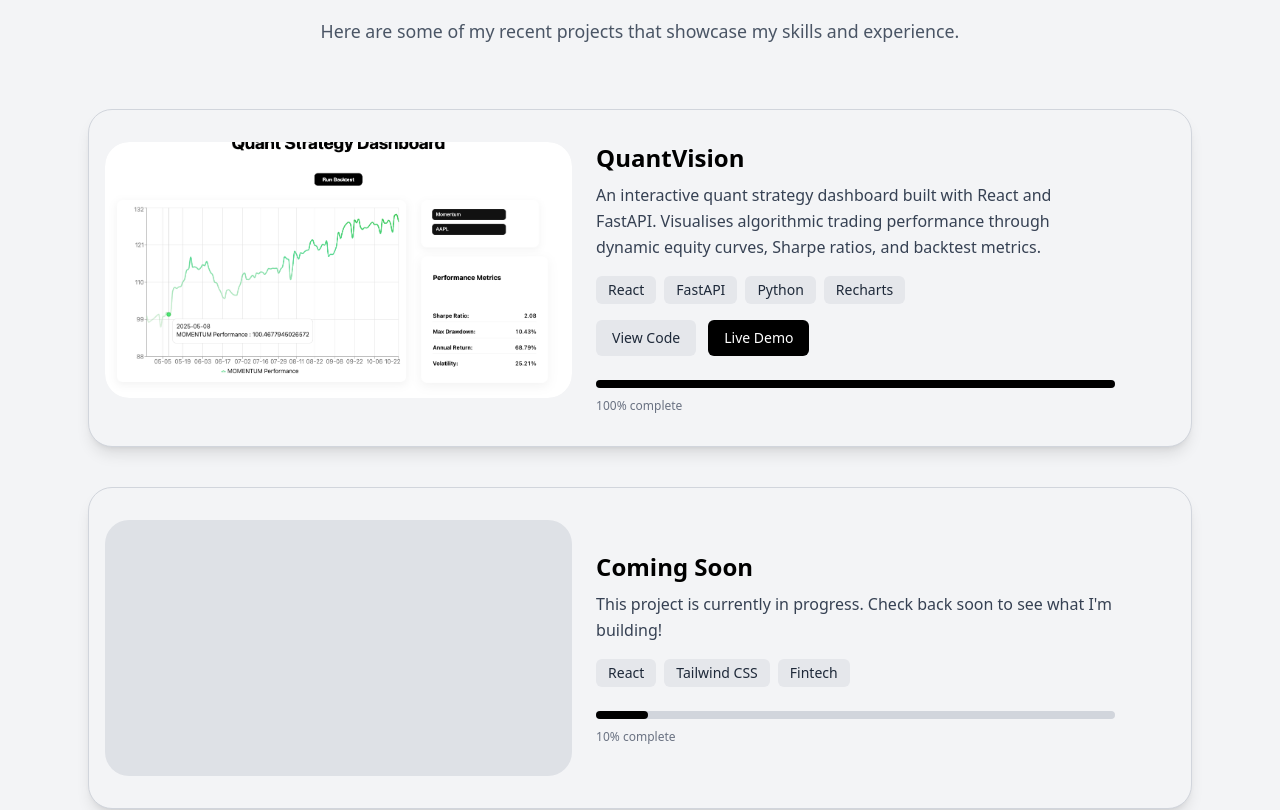
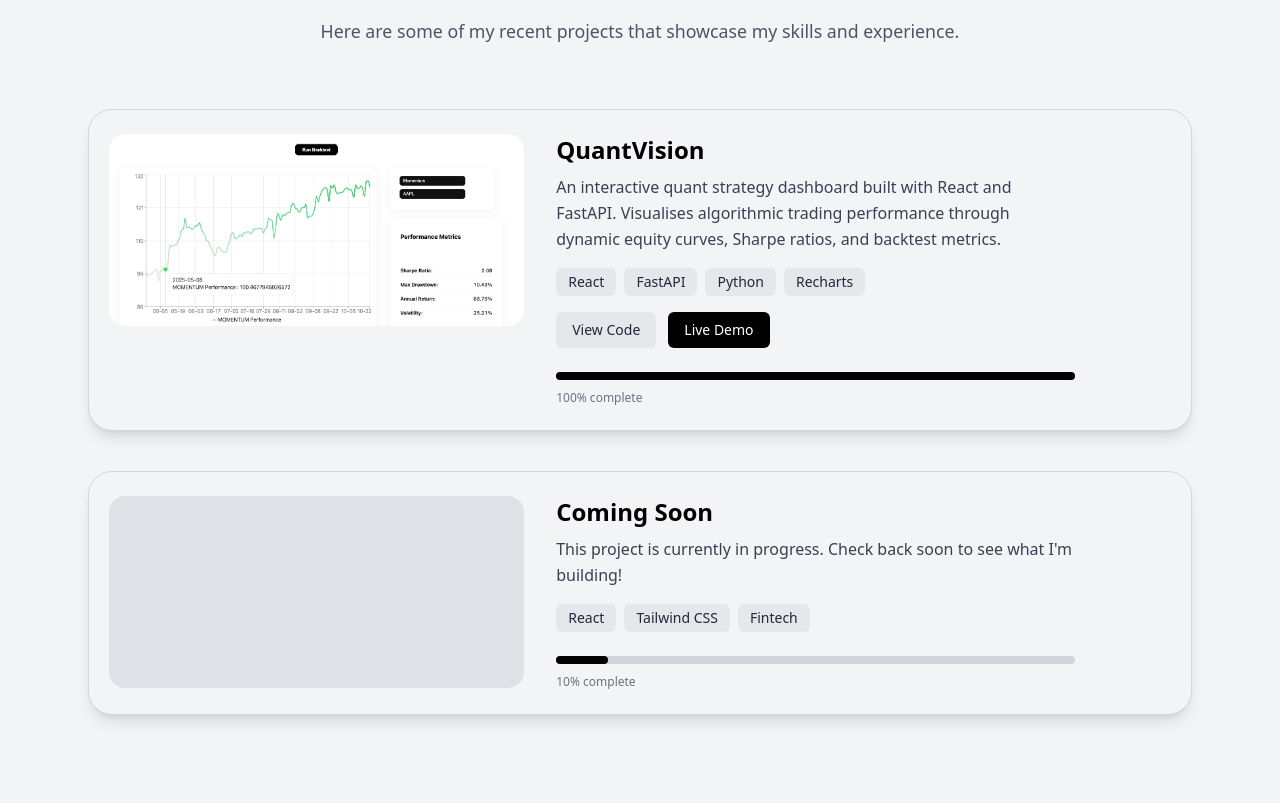
Before and after one commit to ksshubhan/portfolio-website, a React (Vite) app: page / in a window 1280 px wide. Shown: the part 2501-3311 px from the top of the page. Built offline with nearby package versions, Linux system fonts and the light colour scheme.

Commit message:
updating card design

```diff
--- a/src/Projects.jsx
+++ b/src/Projects.jsx
@@ -37,19 +37,23 @@ export default function Projects({ sectionRef }) {
           {projectData.map((project, index) => (
             <div
               key={index}
-              className="w-full max-w-7xl mx-auto bg-gray-100 dark:bg-gray-800 rounded-3xl shadow-lg p-8 flex flex-col md:flex-row gap-6 hover:scale-[1.01] border border-gray-300 dark:border-gray-600 transition-transform duration-300"
+              className="w-full max-w-[88rem] mx-auto bg-gray-100 dark:bg-gray-800
+                        text-white rounded-3xl shadow-lg px-8 py-6
+                        flex flex-col md:flex-row gap-8 transition-transform duration-300
+                        hover:scale-[1.01] border border-gray-300 dark:border-gray-600"
             >
               {project.image ? (
-                <div className="w-full md:w-[45%] h-60 lg:h-64 rounded-3xl overflow-hidden flex items-center justify-center -ml-2 md:-ml-4">
+                <div className="w-full md:w-[40%] h-44 lg:h-48 rounded-2xl overflow-hidden flex items-center justify-center -ml-3">
                   <img
                     src={project.image}
                     alt={project.title}
-                    className="w-full h-full object-cover rounded-3xl transition-transform duration-500 hover:scale-[1.03]"
+                    className="w-full h-full object-cover rounded-2xl transition-transform duration-500 hover:scale-[1.03]"
                   />
                 </div>
               ) : (
-                <div className="w-full md:w-[45%] h-60 lg:h-64 bg-gray-300 dark:bg-gray-700 rounded-3xl animate-pulse -ml-2 md:-ml-4" />
+                <div className="w-full md:w-[40%] h-44 lg:h-48 bg-gray-300 dark:bg-gray-700 rounded-2xl animate-pulse -ml-3" />
               )}
+
 
               {/* Project Details */}
               <div className="flex flex-col justify-center text-left w-full md:w-1/2">
```
